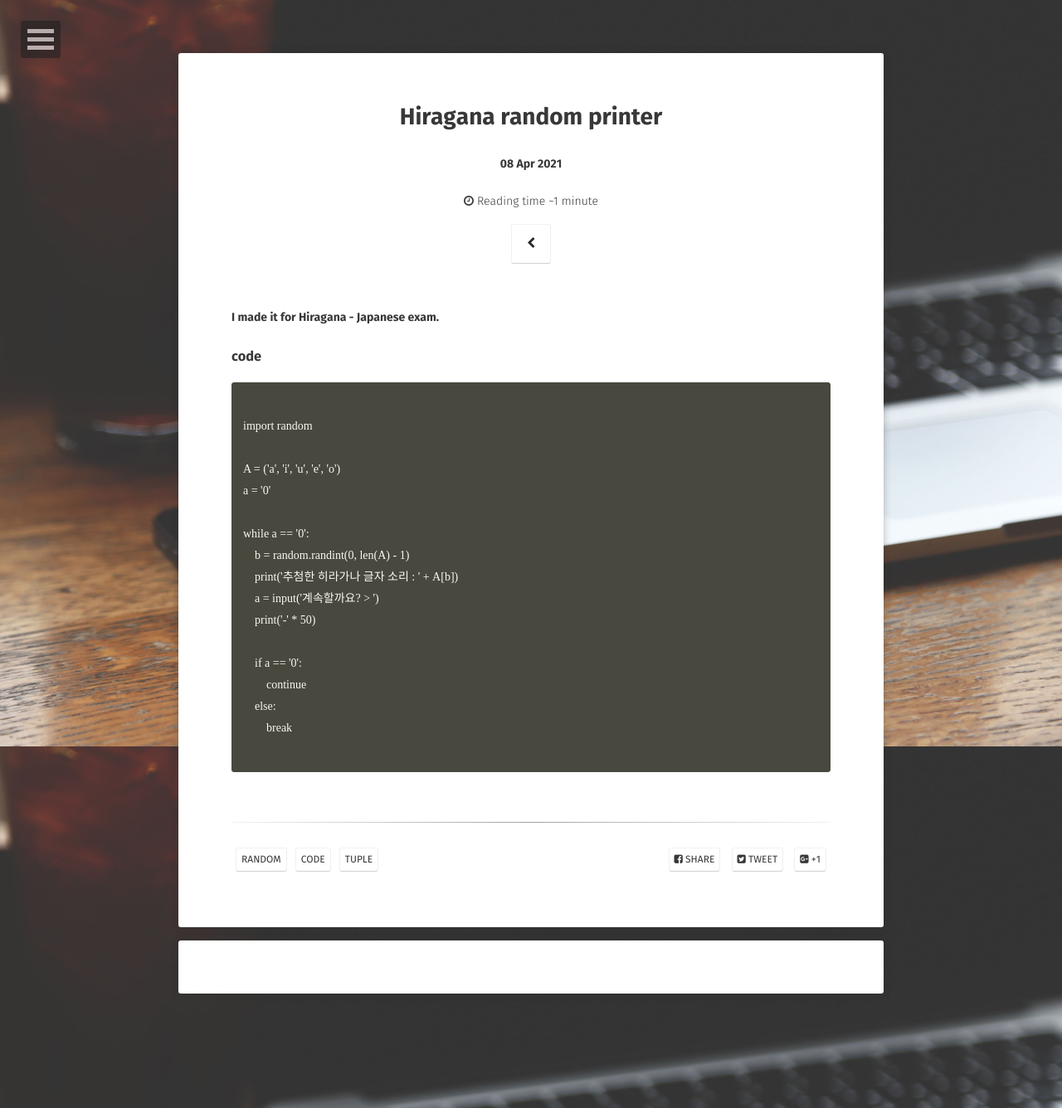
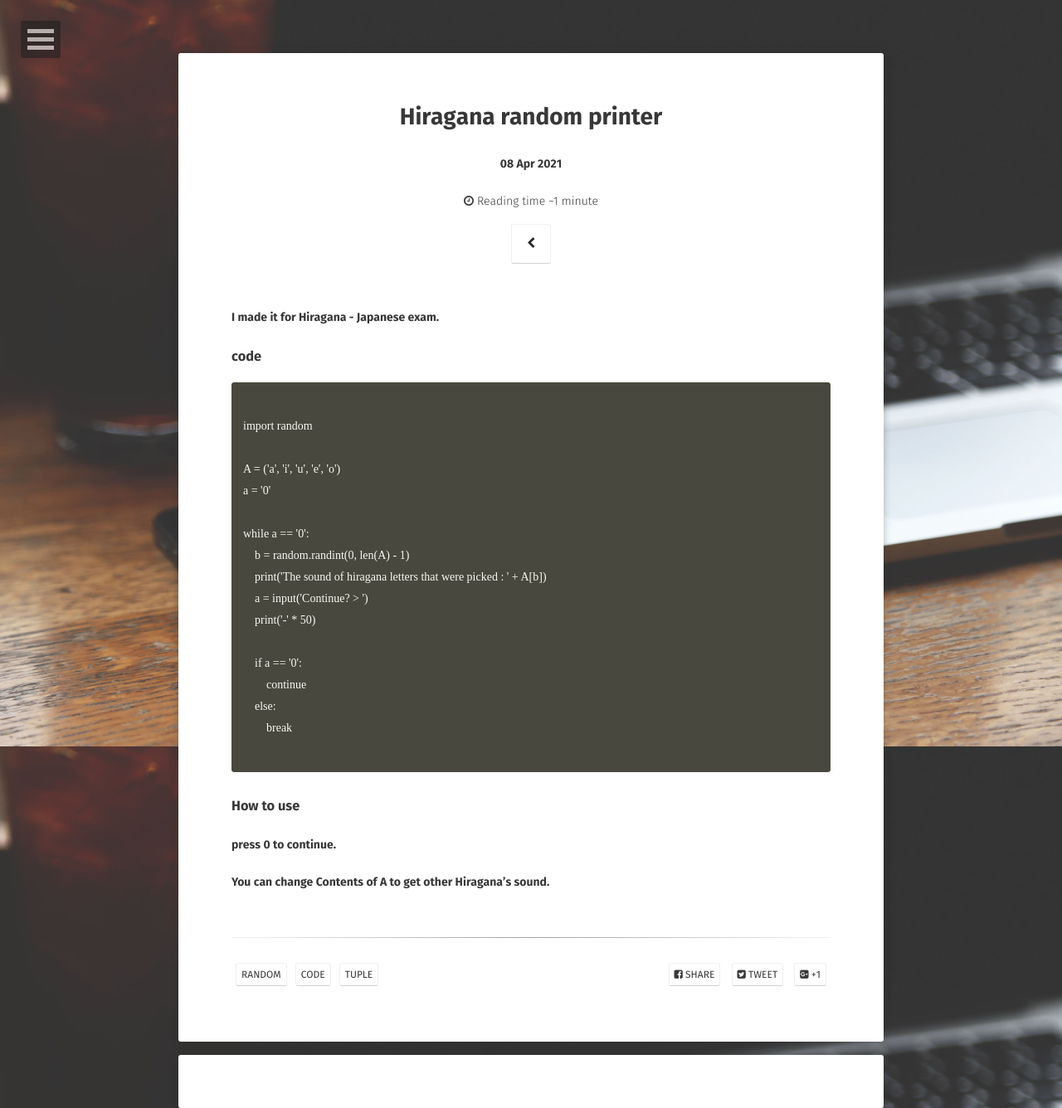
Before and after one commit to KSY1824/ksy1824.github.com, a Jekyll site: the page built from _posts/2021-04-08-Hiragana-random-printer.md, in a window 1280 px wide. Shown: the whole page at 83% size. Built offline with Jekyll 4.4.1, drawn with Linux system fonts in a browser that asks for light colours; some web fonts are replaced; comment, search, counter and statistics services are not loaded.

Commit message:
Update 2021-04-08-Hiragana-random-printer.md

```diff
--- a/_posts/2021-04-08-Hiragana-random-printer.md
+++ b/_posts/2021-04-08-Hiragana-random-printer.md
@@ -20,8 +20,8 @@ a = '0'
 
 while a == '0':
     b = random.randint(0, len(A) - 1)
-    print('추첨한 히라가나 글자 소리 : ' + A[b])
-    a = input('계속할까요? > ')
+    print('The sound of hiragana letters that were picked : ' + A[b])
+    a = input('Continue? > ')
     print('-' * 50)
 
     if a == '0':
@@ -30,3 +30,7 @@ while a == '0':
         break
 
 ~~~
+
+### How to use
+#### press 0 to continue.
+#### You can change Contents of A to get other Hiragana's sound.
```
